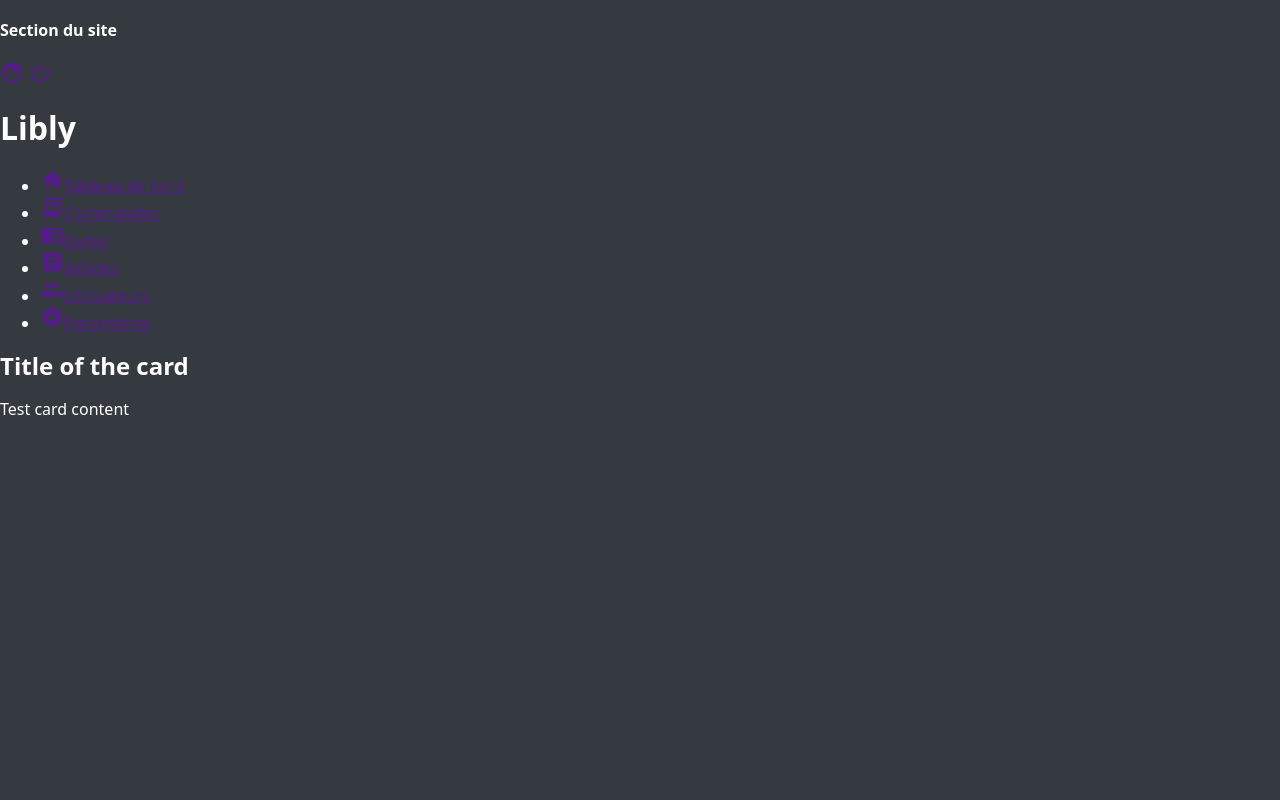
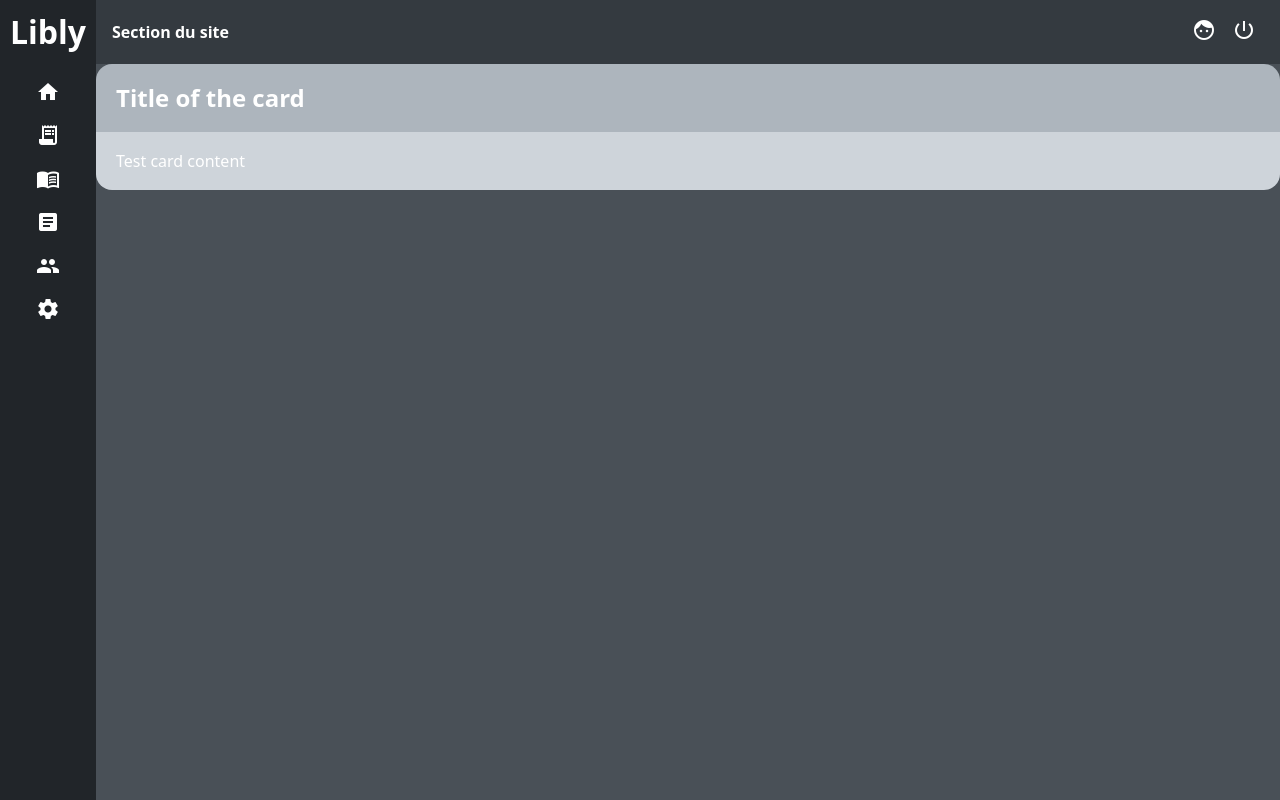
Before and after one commit to di-meh/LiblyFramework, a website built with Vite: page index.html in a window 1280 px wide. Built offline with nearby package versions, Linux system fonts and the light colour scheme.

Commit message:
Basic Layout

```diff
--- a/index.html
+++ b/index.html
@@ -13,21 +13,28 @@
   <div class="page-wrapper" id="app">
     <nav class="navbar">
       <h4 class="navbar-title">Section du site</h4>
-      <div class="right-side">
-        <a href=""><span class="material-icons">face</span></a>
-        <a href=""><span class="material-icons">power_settings_new</span></a>
+      <div class="navbar-right">
+        <div class="right-link"><a href=""><span class="material-icons">face</span></a></div>
+        <div class="right-link"><a href=""><span class="material-icons">power_settings_new</span></a></div>
       </div>
     </nav>
     <div class="sidebar">
       <h1 class="sidebar-brand">Libly</h1>
       <ul class="sidebar-list">
-        <li class="list-item"><a href=""><span class="material-icons">home</span><span>Tableau de bord</span></a></li>
-        <li class="list-item"><a href=""><span class="material-icons">receipt_long</span><span>Commandes</span></a></li>
-        <li class="list-item"><a href=""><span class="material-icons">menu_book</span><span>Livres</span></a>
+        <li class="list-item"><a href=""><span class="material-icons">home</span>
+            <span class="item-title">Tableau de
+              bord</span></a></li>
+        <li class="list-item"><a href=""><span class="material-icons">receipt_long</span><span
+              class="item-title">Commandes</span></a></li>
+        <li class="list-item"><a href=""><span class="material-icons">menu_book</span><span
+              class="item-title">Livres</span></a>
         </li>
-        <li class="list-item"><a href=""><span class="material-icons">article</span><span>Articles</span></a></li>
-        <li class="list-item"><a href=""><span class="material-icons">people</span><span>Utilisateurs</span></a></li>
-        <li class="list-item"><a href=""><span class="material-icons">settings</span><span>Paramètres</span></a></li>
+        <li class="list-item"><a href=""><span class="material-icons">article</span><span
+              class="item-title">Articles</span></a></li>
+        <li class="list-item"><a href=""><span class="material-icons">people</span><span
+              class="item-title">Utilisateurs</span></a></li>
+        <li class="list-item"><a href=""><span class="material-icons">settings</span><span
+              class="item-title">Paramètres</span></a></li>
       </ul>
     </div>
     <div class="content-wrapper">
--- a/src/scss/index.scss
+++ b/src/scss/index.scss
@@ -1,14 +1,13 @@
 // Vendor
-@use 'vendor';
-@use 'variables';
-@use 'typography';
-@use 'mixins';
-@use 'utilities';
-@use 'layout';
-@use 'forms';
-@use 'components';
-
+@import "mixins";
+@import "normalize";
+@import "variables";
+@import "typography";
+@import "utilities";
+@import "layout";
+@import "forms";
+@import "components";
 body {
-  background-color: variables.$gray-800;
-  color: variables.$white;
+  background-color: $gray-700;
+  color: $white;
 }
--- a/src/scss/layout/_cards.scss
+++ b/src/scss/layout/_cards.scss
@@ -0,0 +1,15 @@
+.card {
+  border-radius: 1rem;
+
+  > * {
+    padding: 1.25rem;
+  }
+  &-title {
+    background-color: $gray-500;
+    border-radius: 1rem 1rem 0 0;
+  }
+  &-content {
+    background-color: $gray-400;
+    border-radius: 0 0 1rem 1rem;
+  }
+}
--- a/src/scss/layout/_containers.scss
+++ b/src/scss/layout/_containers.scss
@@ -0,0 +1,3 @@
+.container {
+  width: 100%;
+}
--- a/src/scss/layout/_index.scss
+++ b/src/scss/layout/_index.scss
@@ -1,6 +1,6 @@
-@forward 'cards';
-@forward 'containers';
-@forward 'grid';
-@forward 'navbar';
-@forward 'page-layout';
-@forward 'sidebar';
+@import "cards";
+@import "containers";
+@import "grid";
+@import "navbar";
+@import "page-layout";
+@import "sidebar";
--- a/src/scss/layout/_navbar.scss
+++ b/src/scss/layout/_navbar.scss
@@ -0,0 +1,25 @@
+@use "sass:math";
+
+.navbar {
+  display: flex;
+  align-items: center;
+  justify-content: space-between;
+  position: absolute;
+  left: 6rem;
+  background-color: $gray-800;
+  height: 4rem;
+  width: calc(100% - 6rem);
+
+  &-title {
+    margin-left: 1rem;
+  }
+
+  &-right {
+    margin-right: 1rem;
+    display: flex;
+
+    & > * {
+      margin: 0 0.5rem;
+    }
+  }
+}
--- a/src/scss/layout/_page-layout.scss
+++ b/src/scss/layout/_page-layout.scss
@@ -0,0 +1,7 @@
+.content-wrapper {
+  position: absolute;
+  left: 6rem;
+  top: 4rem;
+  width: calc(100% - 6rem);
+  height: calc(100% - 4rem);
+}
--- a/src/scss/layout/_sidebar.scss
+++ b/src/scss/layout/_sidebar.scss
@@ -0,0 +1,30 @@
+.sidebar {
+  position: fixed;
+  display: flex;
+  flex-direction: column;
+  align-items: center;
+  top: 0;
+  background-color: $gray-900;
+  width: 6rem;
+  //   responsive here
+  height: 100%;
+  min-height: 100vh;
+  z-index: 2021;
+
+  &-brand {
+    display: flex;
+    align-items: center;
+    height: 4rem;
+  }
+
+  &-list {
+    @include remove-list;
+    .list-item {
+      margin: 1rem 0;
+
+      .item-title {
+        display: none;
+      }
+    }
+  }
+}
--- a/src/scss/mixins/_index.scss
+++ b/src/scss/mixins/_index.scss
@@ -0,0 +1,9 @@
+@mixin remove-list {
+  margin: 0;
+  padding: 0;
+  list-style: none;
+}
+@mixin remove-link-style {
+  text-decoration: none;
+  color: inherit;
+}
--- /dev/null
+++ b/src/scss/normalize/_index.scss
@@ -0,0 +1,13 @@
+@import "../../../node_modules/modern-normalize/modern-normalize";
+
+* {
+  margin: 0;
+  padding: 0;
+}
+
+a,
+a:hover,
+a:focus,
+a:active {
+  @include remove-link-style;
+}
--- a/src/scss/typography/_index.scss
+++ b/src/scss/typography/_index.scss
@@ -1,2 +1,2 @@
-@forward 'icons';
-@forward 'fonts';
+@import "icons";
+@import "fonts";
--- a/src/scss/utilities/_index.scss
+++ b/src/scss/utilities/_index.scss
@@ -1,5 +1,5 @@
-@forward 'display';
-@forward 'position';
-@forward 'sizing';
-@forward 'spacing';
-@forward 'text';
+@import "display";
+@import "position";
+@import "sizing";
+@import "spacing";
+@import "text";
--- a/src/scss/variables/_index.scss
+++ b/src/scss/variables/_index.scss
@@ -1,3 +1,3 @@
-@forward 'colors';
-@forward 'fonts-sizes';
-@forward 'breakpoints';
+@import "colors";
+@import "fonts-sizes";
+@import "breakpoints";
--- a/src/scss/vendor/_index.scss
+++ /dev/null
@@ -1 +0,0 @@
-@forward 'modern-normalize.scss';
--- a/src/scss/vendor/modern-normalize.scss
+++ /dev/null
@@ -1 +0,0 @@
-@use '../../../node_modules/modern-normalize/modern-normalize.css';
```
